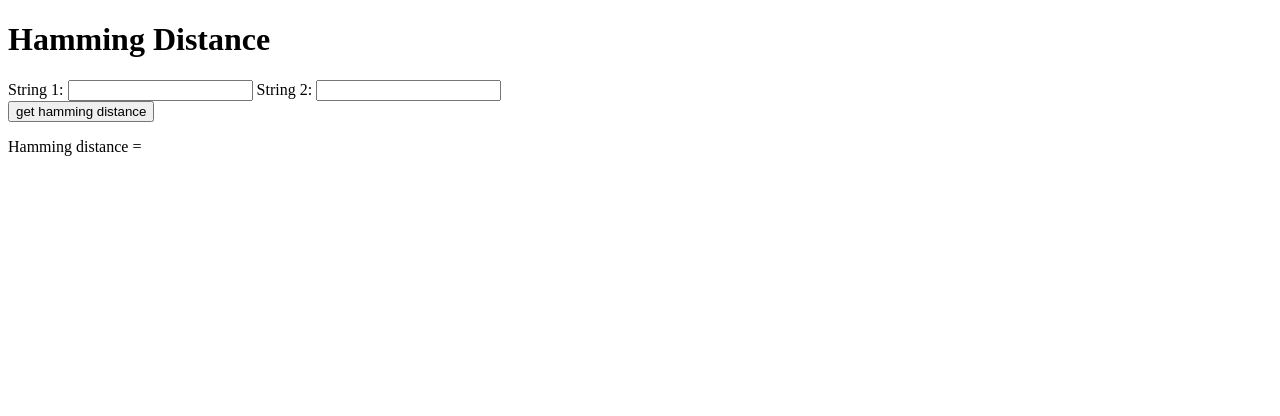
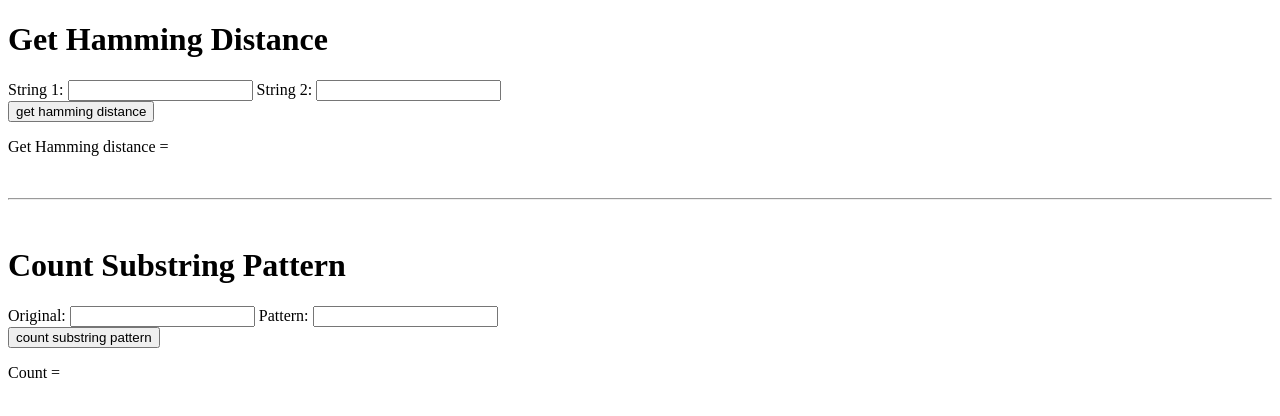
Before and after one commit to lmlawas/cmsc128-ay2015-16-assign002-js, a plain HTML site: page index.html in a window 1280 px wide. Drawn offline with Linux system fonts and the light colour scheme.

Commit message:
Added part of countSubstrPattern()

```diff
--- a/index.html
+++ b/index.html
@@ -9,15 +9,27 @@
 	<title>Simple Bionformatics Library</title>
 </head>
 <body>
-	<!-- start of hamming distance -->
-	<h1>Hamming Distance</h1>
+	<!-- start of get hamming distance -->
+	<h1>Get Hamming Distance</h1>
 	<form name="hammingDistance" onsubmit="return getHammingDistance();" method="post">
 		String 1: <input type="text" name="str1">
 		String 2: <input type="text" name="str2">
 	</form>
 	<button onclick="getHammingDistance()">get hamming distance</button>
-	<p>Hamming distance = <span id="hd"></span></p>
-	<!-- end of hamming distance -->
+	<p>Get Hamming distance = <span id="hd"></span></p>
+	<!-- end of get hamming distance -->
+
+	<br><hr><br>
+
+	<!-- start of count substring pattern -->
+	<h1>Count Substring Pattern</h1>
+	<form name="substringPattern" onsubmit="return countSubstrPattern();" method="post">
+		Original: <input type="text" name="original">
+		Pattern: <input type="text" name="pattern">
+	</form>
+	<button onclick="countSubstrPattern()">count substring pattern</button>
+	<p>Count = <span id="sp"></span></p>
+	<!-- end of count substring pattern -->
 
 	<script src="script/bioinformatics_lib.js"></script>
 </body>
--- a/script/bioinformatics_lib.js
+++ b/script/bioinformatics_lib.js
@@ -4,8 +4,7 @@
 */
 
 function getHammingDistance(){
-
-	// get value from the forms and store to variables
+	// get value from the form and store to variables
 	var str1 = document.forms["hammingDistance"]["str1"].value;
 	var str2 = document.forms["hammingDistance"]["str2"].value;
 
@@ -50,6 +49,28 @@ function getHammingDistance(){
 		}
 }// end of getHammingDistance()
 
-function countSubstrPattern(string original, string pattern){
+function countSubstrPattern(){
+	// get value from the form and store to variables
+	var o = document.forms["substringPattern"]["original"].value;
+	var p = document.forms["substringPattern"]["pattern"].value;
+	var patt = /[^CGATU]/;
+
+	// check if original is a valid nucloebase
+	if(patt.test(o)==true){
+		document.getElementById("sp").innerHTML =
+		"Error! Original is not a nucleobase!";
+	}
+	// check if pattern is a valid nucloebase
+	else if(patt.test(p)==true){
+		document.getElementById("sp").innerHTML =
+		"Error! Pattern is not a nucleobase!";
+	}
+	else{
+		var cnt=0;
+		var i;
+		for(i=0;i<p.length;i++){
+
+		}
+	}
 
 }// end of countSubstrPattern()
```
